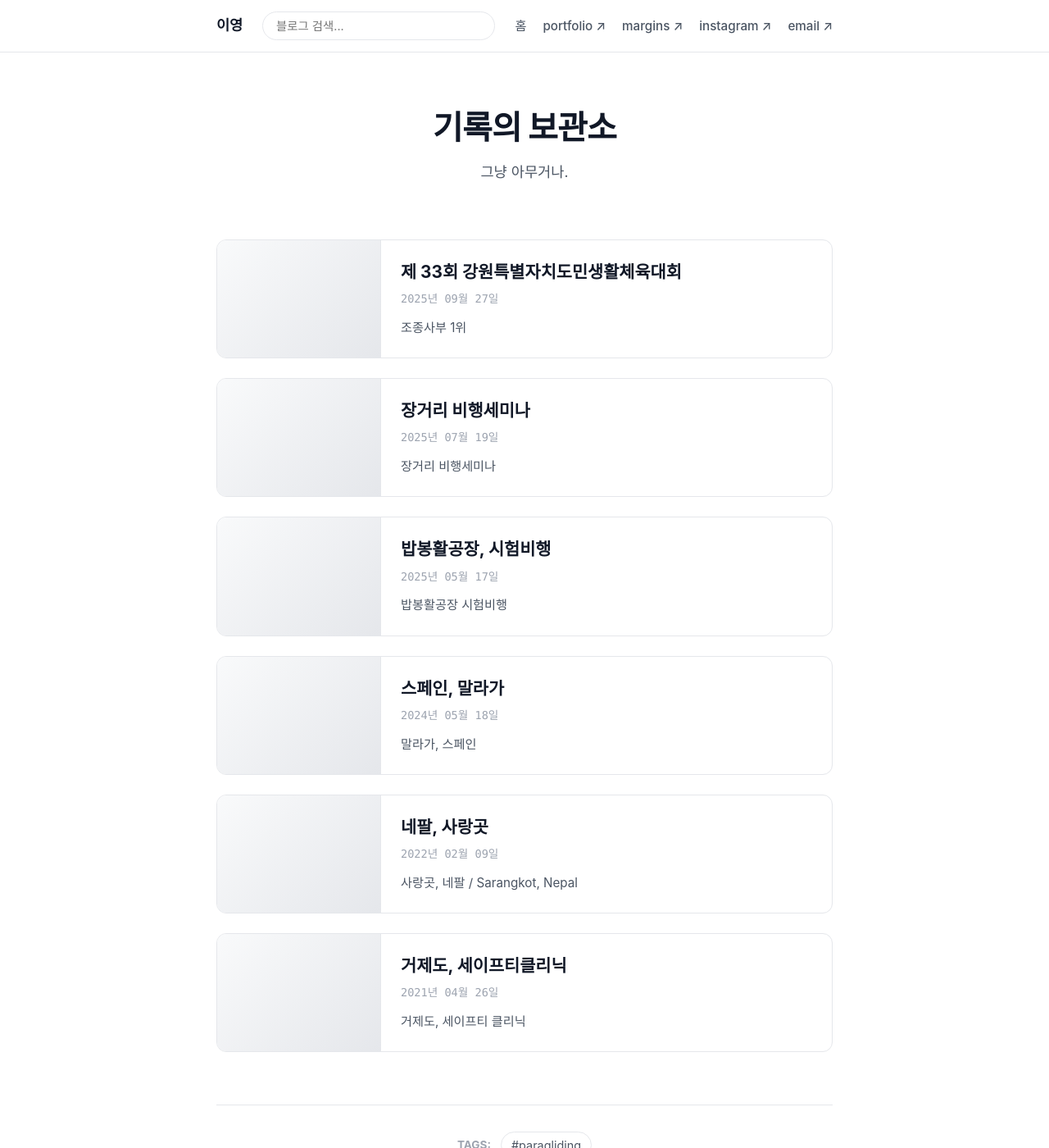
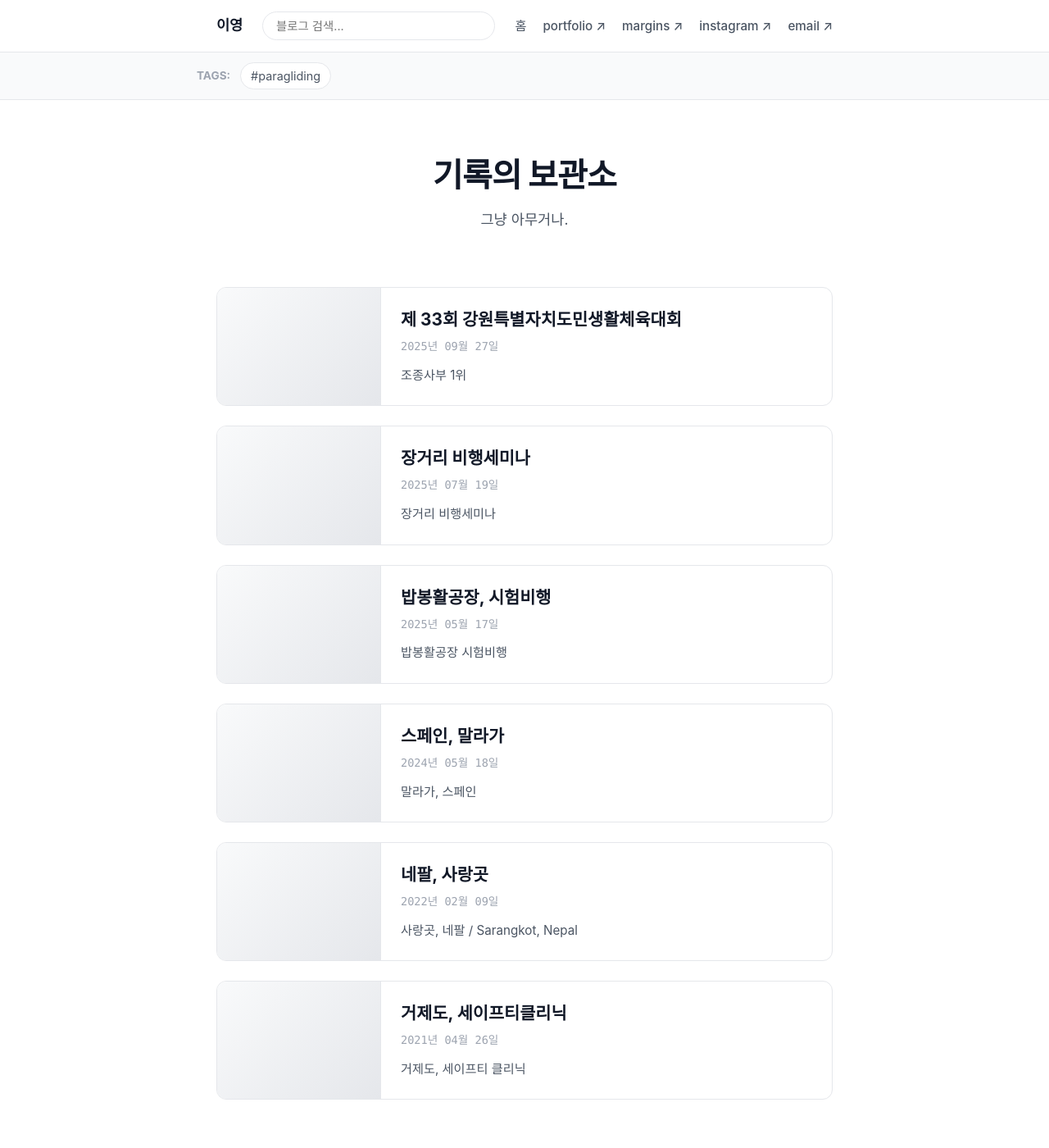
Before and after one commit to realwonbin/blog, a Jekyll site: the page built from index.html, in a window 1280 px wide and 1400 px high. Shown: the whole window at 82% size. Built offline with Jekyll 4.4.1, drawn with Linux system fonts in a browser that asks for light colours; some web fonts are replaced; comment, search, counter and statistics services are not loaded.

Commit message:
feat: move tags to top bar and add cache busters for js/css

```diff
--- a/_layouts/default.html
+++ b/_layouts/default.html
@@ -6,7 +6,7 @@
   <meta name="viewport" content="width=device-width, initial-scale=1" />
   <title>{{ page.title | escape }}</title>
   <meta name="description" content="{{ page.excerpt | strip_html | strip_newlines | escape }}">
-  <link rel="stylesheet" href="{{ '/assets/style.css' | relative_url }}">
+  <link rel="stylesheet" href="{{ '/assets/style.css' | relative_url }}?v={{ site.time | date: '%s' }}">
   <!-- Pretendard Font -->
   <link rel="stylesheet" as="style" crossorigin
     href="https://cdn.jsdelivr.net/gh/orioncactus/pretendard@v1.3.8/dist/web/static/pretendard.css" />
@@ -42,32 +42,36 @@
     </div>
   </header>
 
+  <!-- Tags Horizontal Bar -->
+  <nav class="tags-bar">
+    <div class="tags-bar-inner">
+      <span class="tags-label">TAGS:</span>
+      {%- assign extern_names = extern | map: 'name' -%}
+      {%- assign sorted_tags = site.tags | sort -%}
+      {%- for t in sorted_tags -%}
+      {%- assign name = t[0] -%}
+      {%- unless extern_names contains name -%}
+      <a class="tag" href="{{ '/tag/' | append: name | append: '/' | relative_url }}">#{{ name }}</a>
+      {%- endunless -%}
+      {%- endfor -%}
+    </div>
+  </nav>
+
   <!-- Main Content Area -->
   <div id="container" class="layout-single">
     <main id="content" role="main">
       {{ content }}
     </main>
 
-    <!-- Footer Tag list & Copyright -->
+    <!-- Footer Copyright -->
     <footer class="site-footer">
-      <div class="footer-tags">
-        <span class="tags-label">TAGS:</span>
-        {%- assign extern_names = extern | map: 'name' -%}
-        {%- assign sorted_tags = site.tags | sort -%}
-        {%- for t in sorted_tags -%}
-        {%- assign name = t[0] -%}
-        {%- unless extern_names contains name -%}
-        <a class="tag" href="{{ '/tag/' | append: name | append: '/' | relative_url }}">#{{ name }}</a>
-        {%- endunless -%}
-        {%- endfor -%}
-      </div>
       <p class="copyright">&copy; {{ site.time | date: '%Y' }} 영사마. All rights reserved.</p>
     </footer>
   </div>
 
   <script defer
     src="https://cdn.jsdelivr.net/npm/simple-jekyll-search@1.10.0/dest/simple-jekyll-search.min.js"></script>
-  <script defer src="{{ '/assets/app.js' | relative_url }}"></script>
+  <script defer src="{{ '/assets/app.js' | relative_url }}?v={{ site.time | date: '%s' }}"></script>
 </body>
 
 </html>
--- a/assets/style.css
+++ b/assets/style.css
@@ -420,20 +420,27 @@ main[role="main"] {
 }
 
 /* =========================================
-   Footer
+   Tags Horizontal Bar
    ========================================= */
-.site-footer {
-  margin-top: 64px;
-  padding-top: 32px;
-  border-top: 1px solid var(--border-color);
-  text-align: center;
+.tags-bar {
+  background-color: var(--card-hover-bg);
+  border-bottom: 1px solid var(--border-color);
+  padding: 12px 24px;
+  overflow-x: auto;
+  white-space: nowrap;
+  /* Hide scrollbar for clean look */
+  -ms-overflow-style: none;
+  scrollbar-width: none;
 }
 
-.footer-tags {
-  margin-bottom: 24px;
+.tags-bar::-webkit-scrollbar {
+  display: none;
+}
+
+.tags-bar-inner {
+  max-width: var(--max-width);
+  margin: 0 auto;
   display: flex;
-  flex-wrap: wrap;
-  justify-content: center;
   gap: 12px;
   align-items: center;
 }
@@ -444,7 +451,7 @@ main[role="main"] {
   color: var(--text-muted);
 }
 
-.footer-tags .tag {
+.tags-bar .tag {
   font-size: 0.9rem;
   color: var(--text-secondary);
   background: var(--card-bg);
@@ -452,12 +459,23 @@ main[role="main"] {
   padding: 4px 12px;
   border-radius: 20px;
   transition: all 0.2s ease;
+  display: inline-block;
 }
 
-.footer-tags .tag:hover {
+.tags-bar .tag:hover {
   background: var(--accent-color);
   color: #fff;
   border-color: var(--accent-color);
+}
+
+/* =========================================
+   Footer
+   ========================================= */
+.site-footer {
+  margin-top: 64px;
+  padding-top: 32px;
+  border-top: 1px solid var(--border-color);
+  text-align: center;
 }
 
 .copyright {
```
